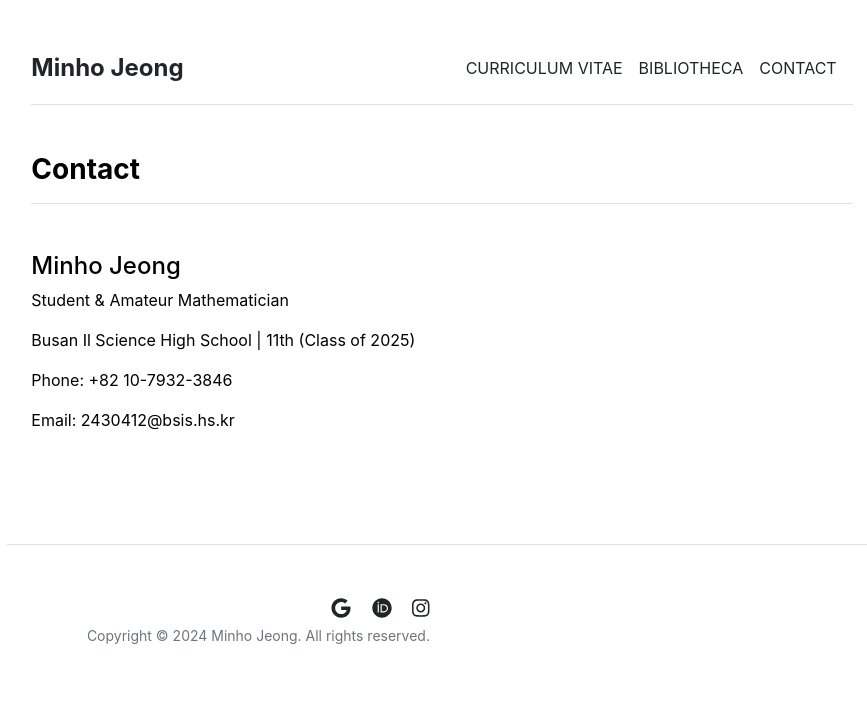
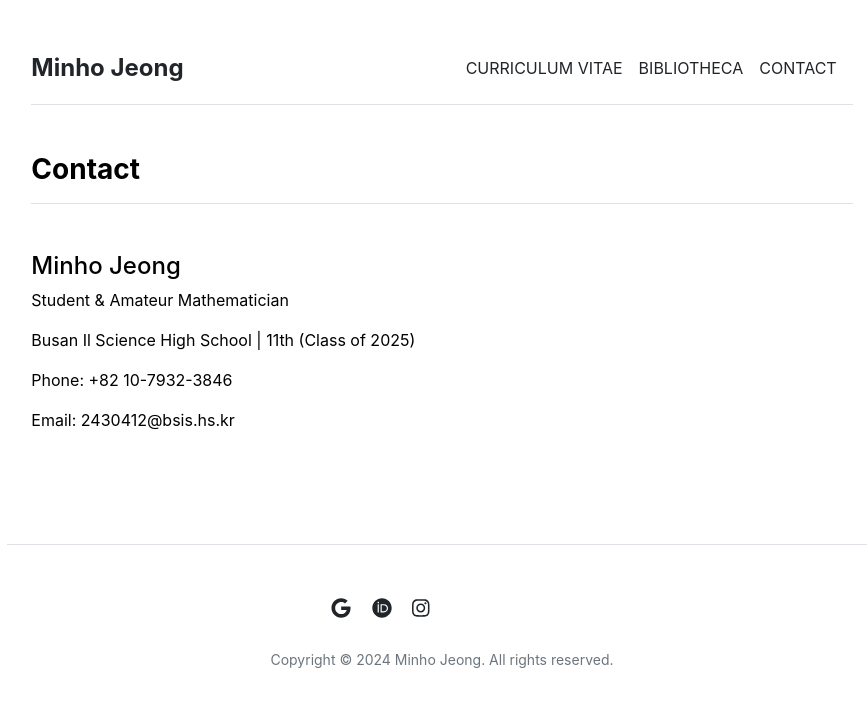
Before and after one commit to mino-jeong/mino-jeong.github.io, a Jekyll site: the page built from contact.md, in a window 1280 px wide. Shown: the top 707 px of the page, without its empty margins (198-1065 px from the left). Built offline with Jekyll 4.4.1, drawn with Linux system fonts in a browser that asks for light colours.

Commit message:
Update footer.html

```diff
--- a/_includes/footer.html
+++ b/_includes/footer.html
@@ -1,11 +1,12 @@
-<footer class="pt-5 my-5 text-muted border-top" style="align-items: center; text-align: center;" align="center">
+<footer class="pt-5 my-5 text-muted border-top" style="align-items: center; text-align: center;">
+  <tfoot align="center">
     <div class="row">
       <div class="col-sm-6 text-end social-media-icons">
         {% for item in site.data.settings.social %}
           <a href="{{ item.link }}" class="ms-3 fs-5"><i class="fab fa-{{ item.icon }}"></i></a>
         {% endfor %}
-      <br>
-      <small>Copyright &copy; 2024 Minho Jeong. All rights reserved.</small>
       </div>
     </div>
+  </tfoot>
+  <small><br>Copyright &copy; 2024 Minho Jeong. All rights reserved.</small>
 </footer>
```
Lines whose indentation alone changed are shown as unchanged.
